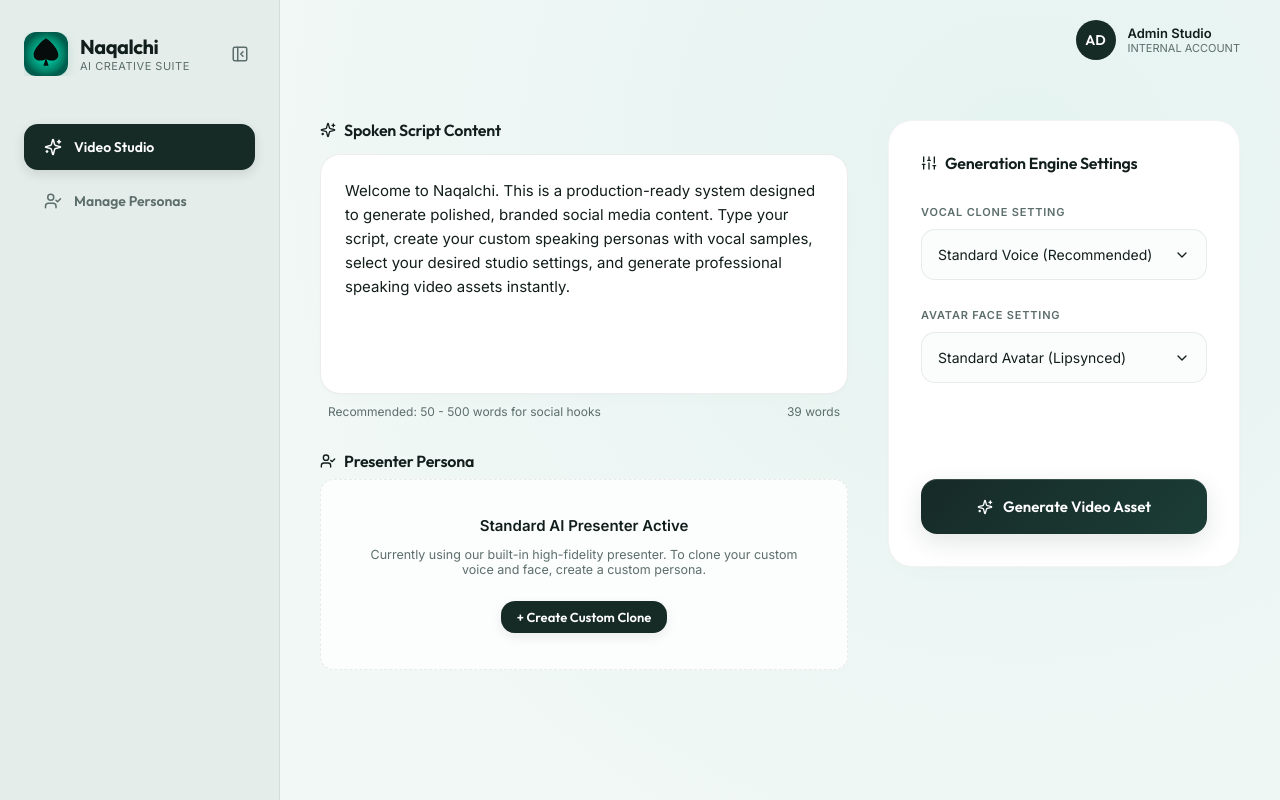
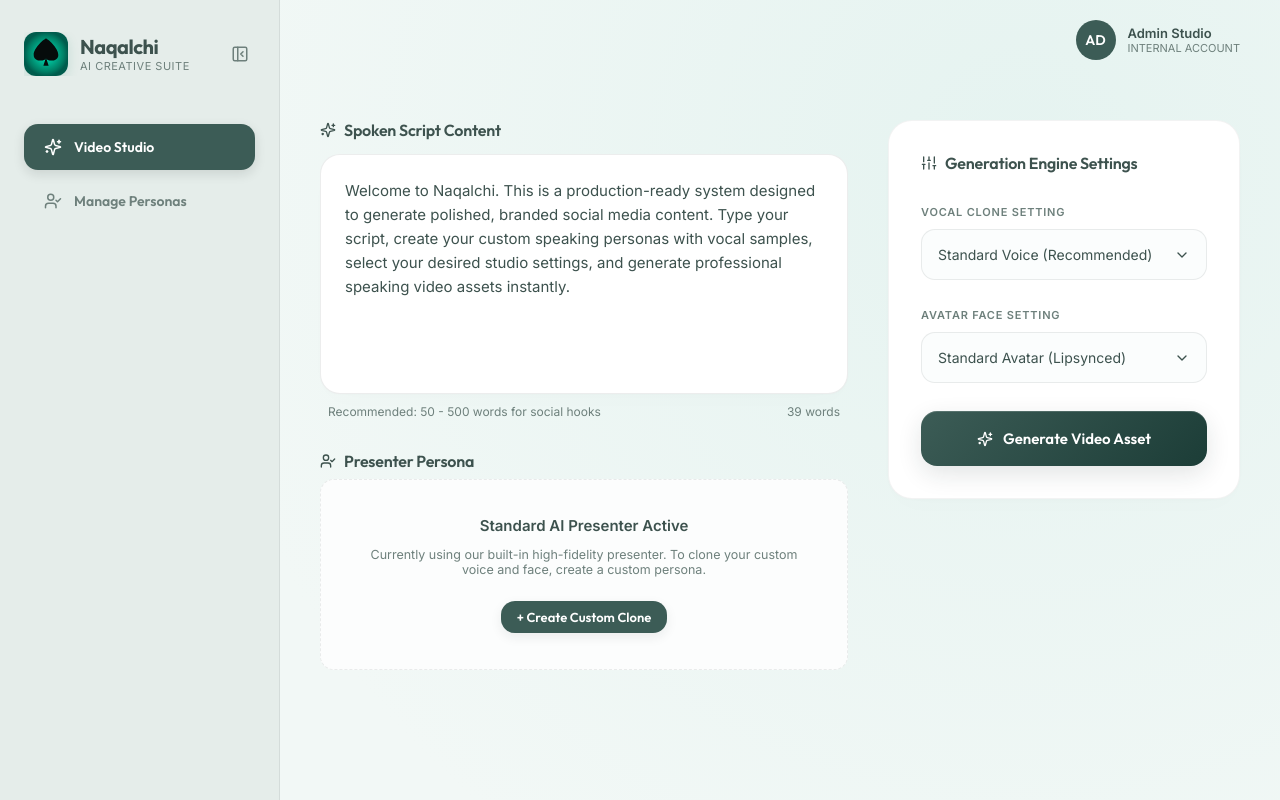
Before and after one commit to vids07/Naqalchi, a React (Vite) app: page / in a window 1280 px wide. Built offline with nearby package versions, Linux system fonts and the light colour scheme.

Commit message:
UI Updates

```diff
--- a/src/App.tsx
+++ b/src/App.tsx
@@ -17,7 +17,8 @@ import {
   PanelLeftClose,
   Mic,
   Video,
-  Camera
+  Camera,
+  ChevronDown
 } from 'lucide-react';
 
 interface Persona {
@@ -115,6 +116,10 @@ export default function App() {
   const [newPersonaName, setNewPersonaName] = useState<string>('');
   const [newPersonaVoiceFile, setNewPersonaVoiceFile] = useState<string | null>(null);
   const [newPersonaFaceFile, setNewPersonaFaceFile] = useState<string | null>(null);
+
+  // Custom Styled Dropdown Menu States
+  const [vocalDropdownOpen, setVocalDropdownOpen] = useState<boolean>(false);
+  const [avatarDropdownOpen, setAvatarDropdownOpen] = useState<boolean>(false);
 
   // Upgraded Premium Wizard State Systems
   const [wizardStep, setWizardStep] = useState<number>(0); // 0: Name, 1: Voice, 2: Face, 3: Diagnostics
@@ -810,33 +815,116 @@ export default function App() {
                     </h3>
 
                     {/* Simplified user-friendly labels */}
-                    <div className="settings-group">
+                    {/* Simplified user-friendly labels */}
+                    <div className="settings-group" style={{ position: 'relative' }}>
                       <span className="settings-label">Vocal Clone Setting</span>
-                      <select
-                        className="custom-select"
-                        value={voiceModel}
-                        onChange={(e) => setVoiceModel(e.target.value)}
-                      >
-                        <option value="Standard Voice">Standard Voice (Recommended)</option>
-                        <option value="Conversational Narrator">Conversational Narrator</option>
-                        <option value="Warm Conversational">Warm Conversational</option>
-                      </select>
-                    </div>
-
-                    <div className="settings-group">
+                      <div className="custom-dropdown-container">
+                        <button
+                          type="button"
+                          className={`custom-dropdown-trigger ${vocalDropdownOpen ? 'open' : ''}`}
+                          onClick={() => {
+                            setVocalDropdownOpen(!vocalDropdownOpen);
+                            setAvatarDropdownOpen(false);
+                          }}
+                        >
+                          <span>{
+                            voiceModel === "Standard Voice" ? "Standard Voice (Recommended)" :
+                            voiceModel === "Conversational Narrator" ? "Conversational Narrator" :
+                            "Warm Conversational"
+                          }</span>
+                          <ChevronDown size={16} className={`dropdown-arrow ${vocalDropdownOpen ? 'open' : ''}`} />
+                        </button>
+                        {vocalDropdownOpen && (
+                          <div className="custom-dropdown-list">
+                            <button
+                              type="button"
+                              className={`custom-dropdown-option ${voiceModel === "Standard Voice" ? 'selected' : ''}`}
+                              onClick={() => {
+                                setVoiceModel("Standard Voice");
+                                setVocalDropdownOpen(false);
+                              }}
+                            >
+                              Standard Voice (Recommended)
+                            </button>
+                            <button
+                              type="button"
+                              className={`custom-dropdown-option ${voiceModel === "Conversational Narrator" ? 'selected' : ''}`}
+                              onClick={() => {
+                                setVoiceModel("Conversational Narrator");
+                                setVocalDropdownOpen(false);
+                              }}
+                            >
+                              Conversational Narrator
+                            </button>
+                            <button
+                              type="button"
+                              className={`custom-dropdown-option ${voiceModel === "Warm Conversational" ? 'selected' : ''}`}
+                              onClick={() => {
+                                setVoiceModel("Warm Conversational");
+                                setVocalDropdownOpen(false);
+                              }}
+                            >
+                              Warm Conversational
+                            </button>
+                          </div>
+                        )}
+                      </div>
+                    </div>
+
+                    <div className="settings-group" style={{ position: 'relative' }}>
                       <span className="settings-label">Avatar Face Setting</span>
-                      <select
-                        className="custom-select"
-                        value={faceModel}
-                        onChange={(e) => setFaceModel(e.target.value)}
-                      >
-                        <option value="Standard Avatar">Standard Avatar (Lipsynced)</option>
-                        <option value="Expressive Cinematic">Expressive Cinematic</option>
-                        <option value="Ultra-HD Portrait">Ultra-HD Portrait</option>
-                      </select>
-                    </div>
-
-                    <div style={{ flexGrow: 1, minHeight: '40px' }}></div>
+                      <div className="custom-dropdown-container">
+                        <button
+                          type="button"
+                          className={`custom-dropdown-trigger ${avatarDropdownOpen ? 'open' : ''}`}
+                          onClick={() => {
+                            setAvatarDropdownOpen(!avatarDropdownOpen);
+                            setVocalDropdownOpen(false);
+                          }}
+                        >
+                          <span>{
+                            faceModel === "Standard Avatar" ? "Standard Avatar (Lipsynced)" :
+                            faceModel === "Expressive Cinematic" ? "Expressive Cinematic" :
+                            "Ultra-HD Portrait"
+                          }</span>
+                          <ChevronDown size={16} className={`dropdown-arrow ${avatarDropdownOpen ? 'open' : ''}`} />
+                        </button>
+                        {avatarDropdownOpen && (
+                          <div className="custom-dropdown-list">
+                            <button
+                              type="button"
+                              className={`custom-dropdown-option ${faceModel === "Standard Avatar" ? 'selected' : ''}`}
+                              onClick={() => {
+                                setFaceModel("Standard Avatar");
+                                setAvatarDropdownOpen(false);
+                              }}
+                            >
+                              Standard Avatar (Lipsynced)
+                            </button>
+                            <button
+                              type="button"
+                              className={`custom-dropdown-option ${faceModel === "Expressive Cinematic" ? 'selected' : ''}`}
+                              onClick={() => {
+                                setFaceModel("Expressive Cinematic");
+                                setAvatarDropdownOpen(false);
+                              }}
+                            >
+                              Expressive Cinematic
+                            </button>
+                            <button
+                              type="button"
+                              className={`custom-dropdown-option ${faceModel === "Ultra-HD Portrait" ? 'selected' : ''}`}
+                              onClick={() => {
+                                setFaceModel("Ultra-HD Portrait");
+                                setAvatarDropdownOpen(false);
+                              }}
+                            >
+                              Ultra-HD Portrait
+                            </button>
+                          </div>
+                        )}
+                      </div>
+                    </div>
 
                     <button
                       className="btn-generate"
--- a/src/index.css
+++ b/src/index.css
@@ -5,10 +5,10 @@
   --bg-card: #ffffff;
   --bg-pill-active: #bfe5df;
   --bg-pill-hover: #e8f5f2;
-  --text-dark: #121e1c;
-  --text-muted: #5c6e6b;
-  --accent-dark: #162a26;
-  --accent-dark-hover: #22423c;
+  --text-dark: #3d524e;
+  --text-muted: #6e807c;
+  --accent-dark: #3c5c56;
+  --accent-dark-hover: #4c736a;
   --accent-light: #f5faf8;
   --border-color: rgba(15, 28, 26, 0.08);
   --font-title: 'Outfit', 'Inter', sans-serif;
@@ -880,14 +880,14 @@ body {
 
 .persona-admin-card:hover {
   transform: translateY(-3px);
-  border-color: rgba(0, 184, 148, 0.25);
-  box-shadow: 0 10px 30px rgba(0, 128, 102, 0.06);
+  border-color: rgba(60, 92, 86, 0.22);
+  box-shadow: 0 10px 30px rgba(60, 92, 86, 0.05);
 }
 
 .persona-admin-card.active {
-  border-color: #a2d2c8;
-  background: linear-gradient(180deg, var(--bg-card) 0%, #f4faf7 100%);
-  box-shadow: 0 8px 24px rgba(0, 128, 102, 0.04);
+  border-color: rgba(60, 92, 86, 0.35);
+  background: linear-gradient(180deg, var(--bg-card) 0%, #f1f7f5 100%);
+  box-shadow: 0 8px 24px rgba(60, 92, 86, 0.05);
 }
 
 /* Header Elements */
@@ -955,8 +955,8 @@ body {
 }
 
 .status-pill.active {
-  background: #e6fbf4;
-  color: #00b894;
+  background: #f8f2fc;
+  color: #5b415e;
 }
 
 .status-pill.idle {
@@ -1055,14 +1055,14 @@ body {
 }
 
 .btn-studio-toggle:not(.active):hover {
-  background: #12211e;
+  background: var(--accent-dark-hover);
   transform: translateY(-1px);
 }
 
 .btn-studio-toggle.active {
-  background: #e6fbf4;
-  color: #00b894;
-  border: 1.5px solid rgba(0, 184, 148, 0.25);
+  background: #f8f2fc;
+  color: #5b415e;
+  border: 1.5px solid rgba(91, 65, 94, 0.22);
   cursor: default;
 }
 
@@ -1930,3 +1930,105 @@ body {
   0% { transform: scale(0); }
   100% { transform: scale(1); }
 }
+
+
+/* ==========================================================================
+   CUSTOM DROPDOWN SYSTEMS (ELITE USER WORKFLOW)
+   ========================================================================== */
+.custom-dropdown-container {
+  position: relative;
+  width: 100%;
+}
+
+.custom-dropdown-trigger {
+  width: 100%;
+  display: flex;
+  align-items: center;
+  justify-content: space-between;
+  padding: 16px;
+  border-radius: 14px;
+  border: 1px solid rgba(15, 28, 26, 0.08);
+  background: #fbfdfd;
+  font-family: var(--font-body);
+  font-size: 14px;
+  color: var(--text-dark);
+  cursor: pointer;
+  outline: none;
+  transition: var(--transition-smooth);
+  text-align: left;
+}
+
+.custom-dropdown-trigger:hover {
+  border-color: rgba(15, 28, 26, 0.15);
+  background: #ffffff;
+}
+
+.custom-dropdown-trigger.open {
+  border-color: var(--accent-dark);
+  background: #ffffff;
+  box-shadow: 0 0 0 4px rgba(22, 42, 38, 0.04);
+}
+
+.dropdown-arrow {
+  color: var(--text-dark);
+  transition: transform 0.25s cubic-bezier(0.16, 1, 0.3, 1);
+  flex-shrink: 0;
+  margin-left: 10px;
+}
+
+.dropdown-arrow.open {
+  transform: rotate(180deg);
+}
+
+.custom-dropdown-list {
+  position: absolute;
+  top: calc(100% + 6px);
+  left: 0;
+  right: 0;
+  background: #ffffff;
+  border-radius: 14px;
+  border: 1px solid rgba(15, 28, 26, 0.08);
+  box-shadow: 0 10px 30px rgba(15, 28, 26, 0.08);
+  z-index: 200;
+  overflow: hidden;
+  display: flex;
+  flex-direction: column;
+  padding: 6px;
+  animation: slideDownDropdown 0.22s cubic-bezier(0.16, 1, 0.3, 1);
+}
+
+@keyframes slideDownDropdown {
+  from {
+    opacity: 0;
+    transform: translateY(-8px);
+  }
+  to {
+    opacity: 1;
+    transform: translateY(0);
+  }
+}
+
+.custom-dropdown-option {
+  width: 100%;
+  padding: 12px 14px;
+  border-radius: 10px;
+  border: none;
+  background: transparent;
+  font-family: var(--font-body);
+  font-size: 14px;
+  color: var(--text-dark);
+  text-align: left;
+  cursor: pointer;
+  transition: var(--transition-smooth);
+}
+
+.custom-dropdown-option:hover {
+  background: #f4faf7;
+  color: var(--accent-dark);
+}
+
+.custom-dropdown-option.selected {
+  background: #eef8f5;
+  color: var(--accent-dark);
+  font-weight: 600;
+}
```
